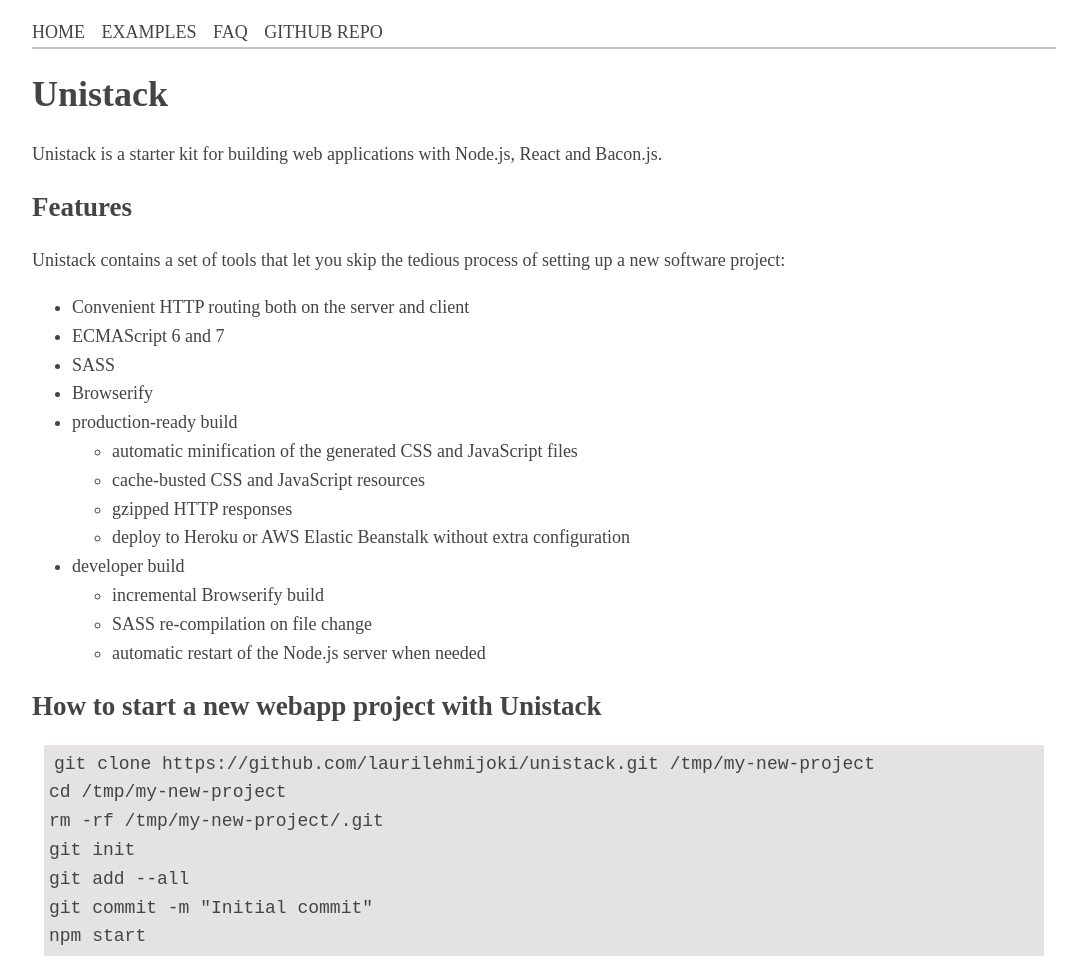
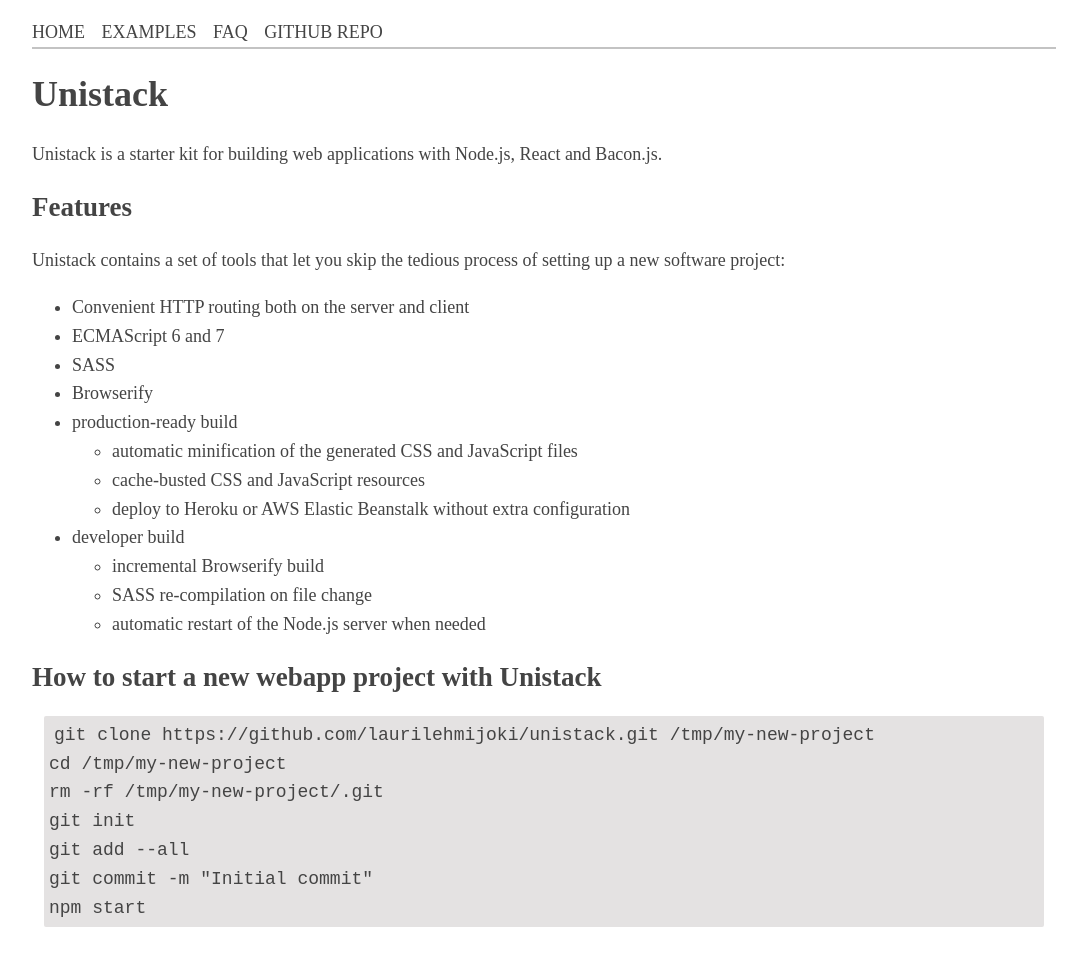
Before and after one commit to laurilehmijoki/unistack, a Jekyll site: the page built from index.md, in a window 1280 px wide. Shown: the whole page, without its empty margins (96-1183 px from the left). Built offline with Jekyll 4.4.1, drawn with Linux system fonts in a browser that asks for light colours; after the commit the page ends 939 px from its top, so only the background shows below that.

Commit message:
Remove gzip

```diff
--- a/index.md
+++ b/index.md
@@ -20,7 +20,6 @@
 * production-ready build
   * automatic minification of the generated CSS and JavaScript files
   * cache-busted CSS and JavaScript resources
-  * gzipped HTTP responses
   * deploy to Heroku or AWS Elastic Beanstalk without extra configuration
 * developer build
   * incremental Browserify build
```
